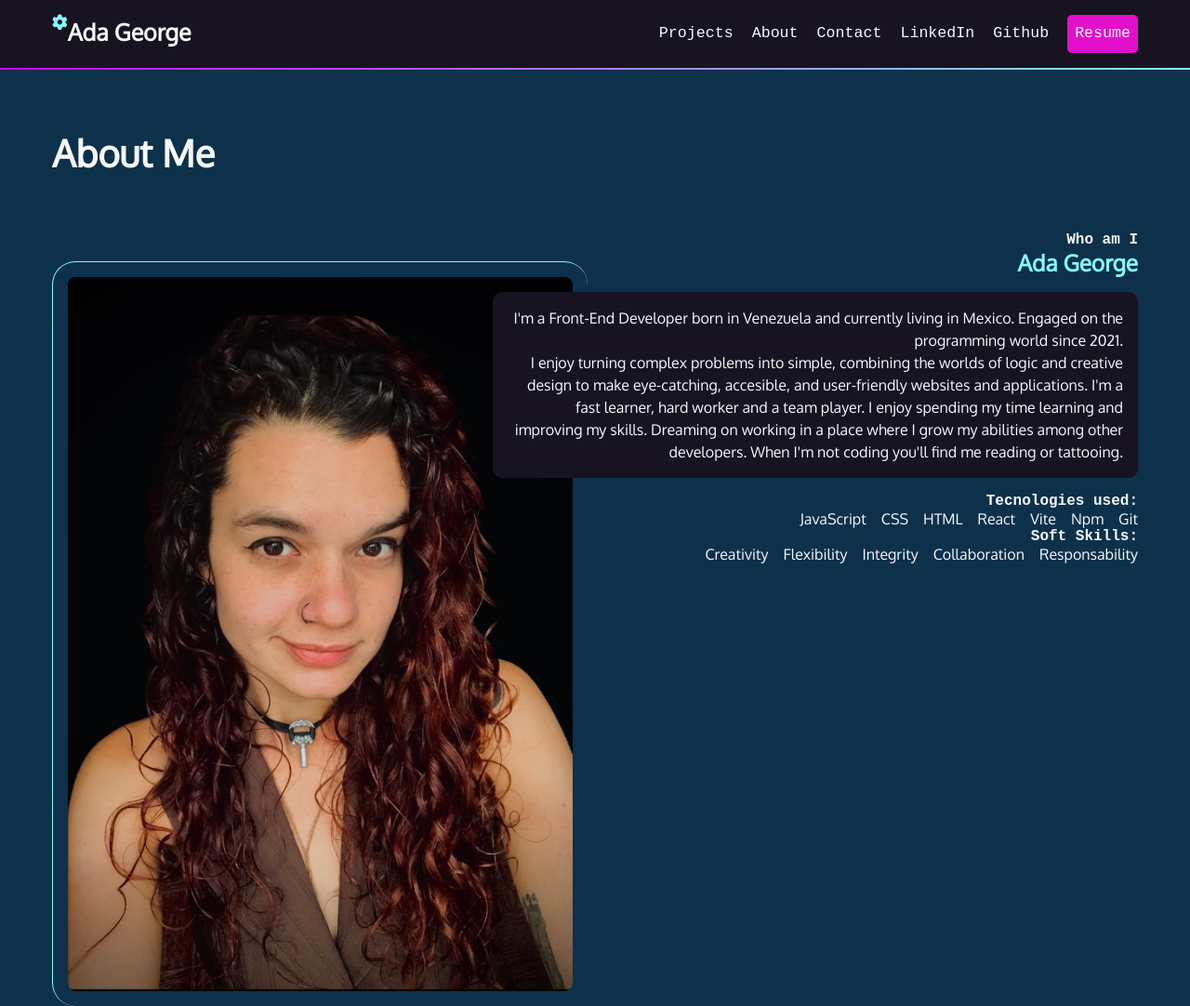
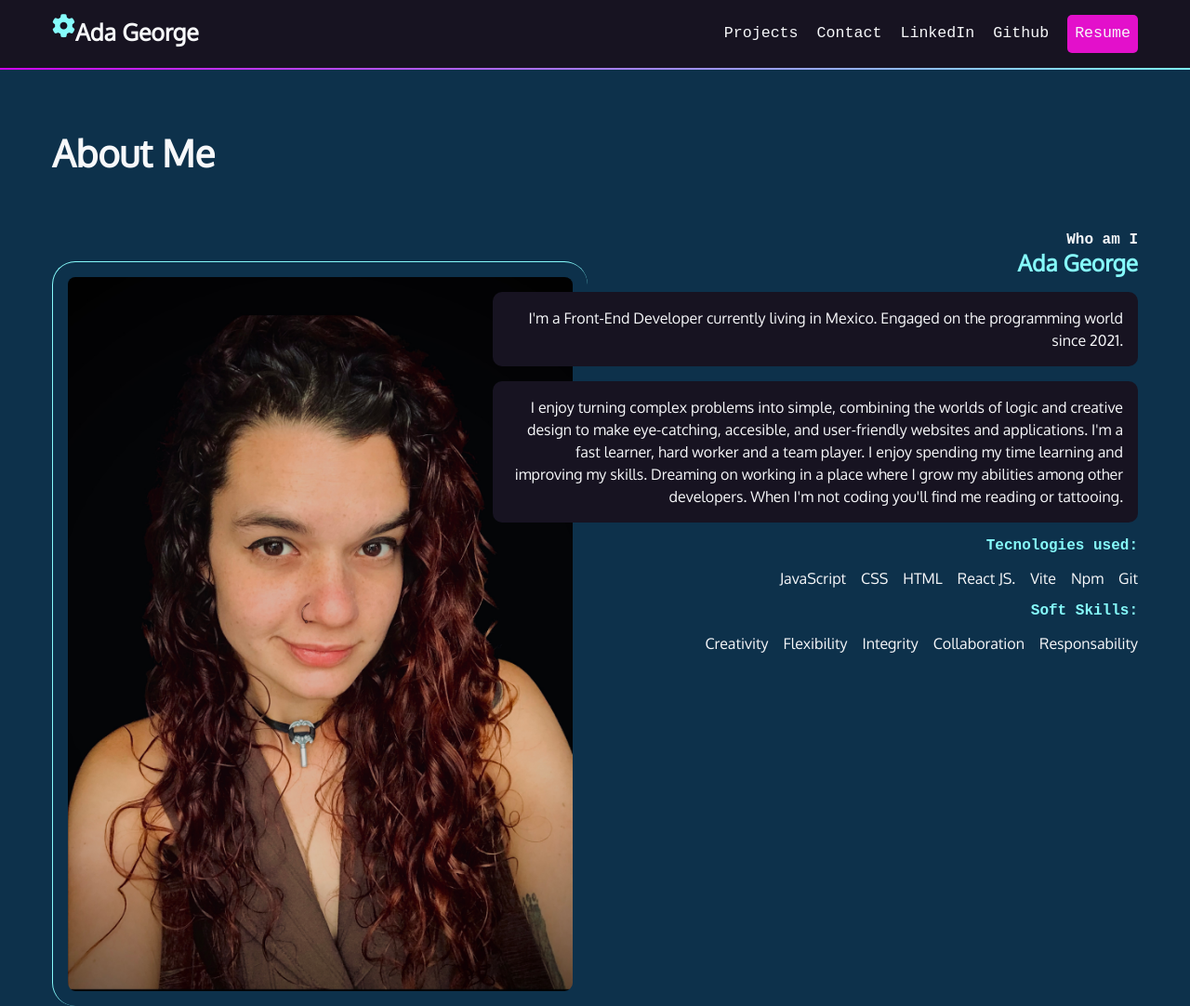
Before and after one commit to AdaGeorge/portfolio-HTML-CSS, a plain HTML site: page about.html in a window 1280 px wide. Shown: the top 1082 px of the page at 93% size. Drawn offline with Linux system fonts and the light colour scheme; a web font is replaced by a local one.

Commit message:
Ânav-bar

```diff
--- a/about.html
+++ b/about.html
@@ -4,7 +4,7 @@
     <meta charset="UTF-8" />
     <meta http-equiv="X-UA-Compatible" content="IE=edge" />
     <meta name="viewport" content="width=device-width, initial-scale=1.0" />
-    <title>About</title>
+    <title>About Me</title>
     <link rel="stylesheet" href="./css/style.css" />
     <link rel="preconnect" href="https://fonts.googleapis.com" />
     <link rel="preconnect" href="https://fonts.gstatic.com" crossorigin />
@@ -19,13 +19,16 @@
   </head>
   <body>
     <nav>
+      <h1>
       <span class="title"
         ><i class="fa-solid fa-gear"></i>
-        <h1><a href="./index.html">Ada George</a></h1></span
-      >
-      <ul>
+        <a href="./index.html">Ada George</a></span
+      ></h1>
+
+      <label class='label_nav'for="ham-menu"><i class="fa-solid fa-bars"></i></label>
+      <input id='ham-menu' type="checkbox">
+      <ul class="nav-items">
         <li><a href="./index.html#projects">Projects</a></li>
-        <li><a href="">About</a></li>
         <li><a href="./index.html#contact">Contact</a></li>
         <li>
           <a
@@ -58,9 +61,10 @@
             <h4>Who am I</h4>
             <h3>Ada George</h3>
             <p class="black-box">
-              I'm a Front-End Developer born in Venezuela and currently living
-              in Mexico. Engaged on the programming world since 2021. <br>
-
+              I'm a Front-End Developer currently living
+              in Mexico. Engaged on the programming world since 2021.
+            </p>
+            <p class="black-box">
               I enjoy
               turning complex problems into simple, combining the worlds of
               logic and creative design to make eye-catching, accesible, and
@@ -71,18 +75,18 @@
               When I'm not coding you'll find me reading or tattooing.
             </p>
 
-            <h4>Tecnologies used:</h4>
+            <h4 class="aqua">Tecnologies used:</h4>
             <ul>
               <li>JavaScript</li>
               <li>CSS</li>
               <li>HTML</li>
-              <li>React</li>
+              <li>React JS.</li>
               <li>Vite</li>
               <li>Npm</li>
               <li>Git</li>
             </ul>
 
-            <h4>Soft Skills:</h4>
+            <h4 class="aqua">Soft Skills:</h4>
             <ul>
               <li>Creativity</li>
               <li>Flexibility</li>
--- a/css/style.css
+++ b/css/style.css
@@ -66,6 +66,9 @@ img{
 .section-blue {
     background-color: var(--dkblue);
 }
+.aqua{
+  color: var(--aqua);
+}
 
 /*nav bar styles*/
 
@@ -93,15 +96,6 @@ nav h1 {
 nav h1 a:hover {
   color: var(--white);
 }
-nav ul {
-  list-style-type: none;
-  padding: 0;
-  margin: 0;
-  display: flex;
-  align-items: center;
-  gap: 20px;
-  flex-flow: row wrap;
-}
 nav a {
   color: var(--white);
   text-decoration: none;
@@ -110,6 +104,44 @@ nav a {
 nav a:hover {
   color: var(--magenta);
 }
+
+/* menu */
+
+.fa-bars{
+  color: var(--magenta);
+  font-size: 2rem;
+  cursor: pointer;
+}
+.nav-items{
+  position: absolute;
+  top: 3.5rem;
+  right: -100%;
+  list-style-type: none;
+  padding: 4rem 8rem;
+  margin: 0;
+  display: grid;
+  gap: 4rem;
+  background-color: var(--plum);
+  border-radius: 5px;
+  transition: 1s ease-in-out;
+}
+#ham-menu:checked + .nav-items{
+  position: absolute;
+  top: 3.5rem;
+  right: 0;
+  list-style-type: none;
+  padding: 4rem 8rem;
+  margin: 0;
+  display: grid;
+  gap: 4rem;
+  background-color: var(--plum);
+  border-radius: 5px;
+  transition: 1s ease-in-out;
+}
+#ham-menu{
+  display: none;
+}
+
 
 /* Intro styles */
 
@@ -165,7 +197,7 @@ nav a:hover {
   flex-flow: row wrap;
   justify-content: flex-start;
   list-style: none;
-  margin: 0;
+  margin: 1rem 0;
   padding: 0;
   gap: 1rem;
   font-size: 1rem;
@@ -214,6 +246,29 @@ footer ul {
   font-size: 3rem;
 }
 
+@media (min-width: 850px) {
+
+.label_nav{
+  display: none;
+}
+.nav-items,
+#ham-menu:checked + .nav-items{
+  position: static;
+  list-style-type: none;
+  padding: 0;
+  margin: 0;
+  display: flex;
+  align-items: center;
+  gap: 20px;
+  flex-flow: row wrap;
+  transition: none;
+  background-color: transparent;
+}
+#ham-menu{
+  display: none;
+}
+}
+
 @media (min-width: 650px) {
   article{
     display: grid;
```
Also changed, not shown: index.html (+3 -1 lines), 2 other files.
